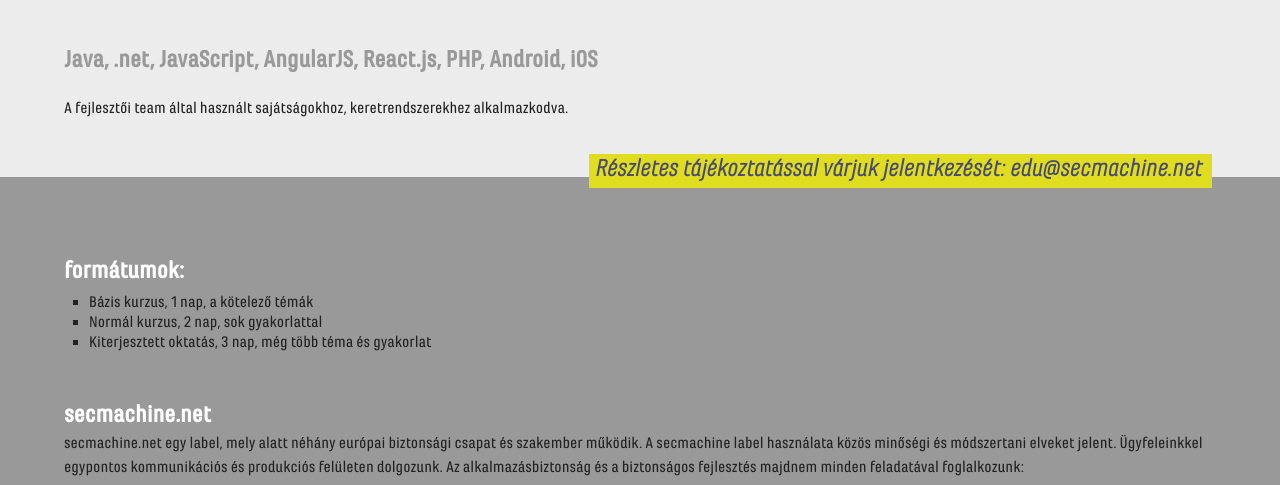
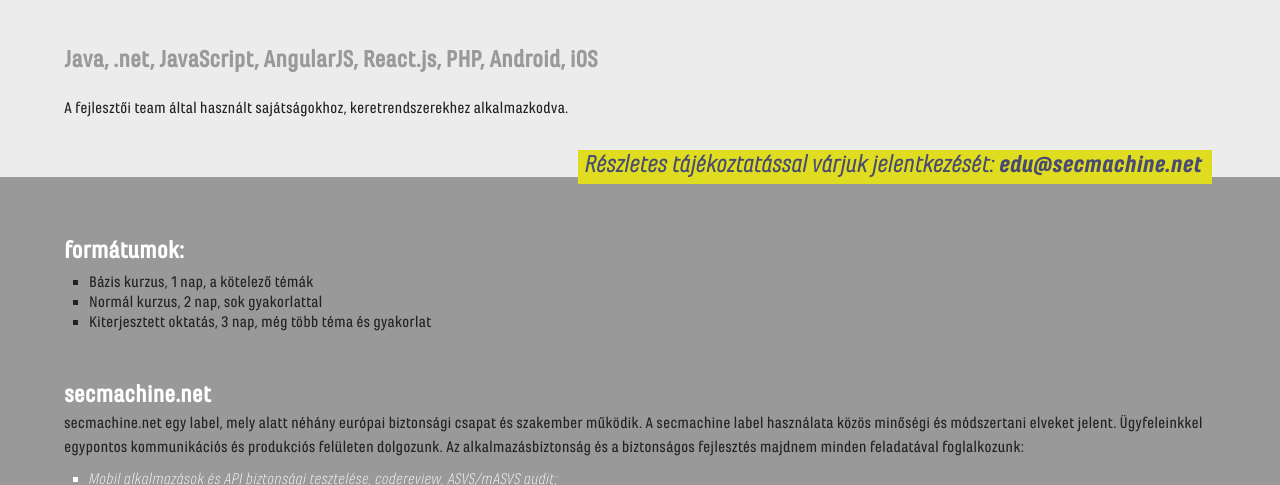
Before and after one commit to edu-secmachine/edu-secmachine.github.io, a plain HTML site: page index.html in a window 1280 px wide. Shown: the part 717-1202 px from the top of the page. Drawn offline with nearby package versions, Linux system fonts and the light colour scheme.

Commit message:
fixed call to action

```diff
--- a/index.html
+++ b/index.html
@@ -131,9 +131,9 @@
     </div>
 
 
-      <div class="is-pulled-right" style="margin-right:20px;padding-top:26px">
+      <div class="is-pulled-right" style="margin-right:20px;margin-bottom:60px;padding-top:22px">
         <span class="text-sprite title font-is-title-light is-4 eds-bg-yellow eds-blue">
-            Részletes tájékoztatással várjuk jelentkezését: edu@secmachine.net&nbsp;
+            Részletes tájékoztatással várjuk jelentkezését: <span class="font-is-title-bold">edu@secmachine.net</span>&nbsp;
         </span>
       </div>
 
@@ -141,7 +141,7 @@
   </div>
 </section>
 
-<section id="" class="section eds-bg-gray-dark eds-black" style="padding-top: 80px; padding-bottom: 0; xbackground: url('eds/gfx/symbol.xox') no-repeat center center; background-size: cover;">
+<section id="" class="section eds-bg-gray-dark eds-black" style="padding-top: 60px; padding-bottom: 0; xbackground: url('eds/gfx/symbol.xox') no-repeat center center; background-size: cover;">
   <div class="container xmod-textblock">
     <h3 class="title is-4 eds-white" style="padding-bottom: 5px">
       formátumok:
```
